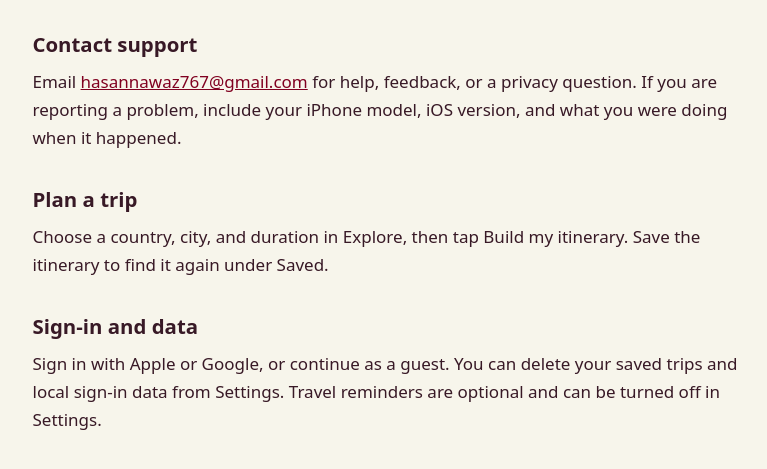
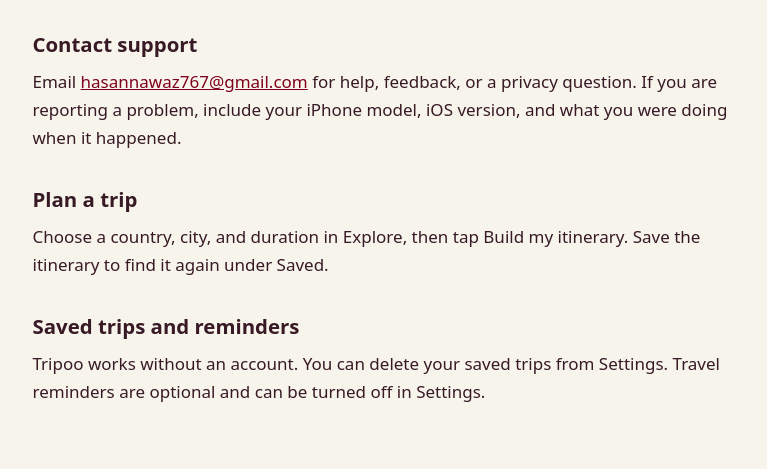
Before and after one commit to Shahzer7/tripoo-support, a plain HTML site: page index.html in a window 1280 px wide. Shown: the part 313-782 px from the top of the page, without its empty margins (242-1009 px from the left). Drawn offline with Linux system fonts and the light colour scheme.

Commit message:
Align Tripoo support and terms with account-free app

```diff
--- a/index.html
+++ b/index.html
@@ -12,4 +12,4 @@ h1{font-size:clamp(2.2rem,7vw,3.4rem);line-height:1.1;margin:2.5rem 0 1rem} h2{f
 <p>Get help with Tripoo, an iPhone app for exploring destinations and building travel itineraries.</p>
 <h2>Contact support</h2><p>Email <a href="mailto:hasannawaz767@gmail.com">hasannawaz767@gmail.com</a> for help, feedback, or a privacy question. If you are reporting a problem, include your iPhone model, iOS version, and what you were doing when it happened.</p>
 <h2>Plan a trip</h2><p>Choose a country, city, and duration in Explore, then tap Build my itinerary. Save the itinerary to find it again under Saved.</p>
-<h2>Sign-in and data</h2><p>Sign in with Apple or Google, or continue as a guest. You can delete your saved trips and local sign-in data from Settings. Travel reminders are optional and can be turned off in Settings.</p></main></body></html>
+<h2>Saved trips and reminders</h2><p>Tripoo works without an account. You can delete your saved trips from Settings. Travel reminders are optional and can be turned off in Settings.</p></main></body></html>
```
Also changed, not shown: terms.html (+1 -1 lines).
